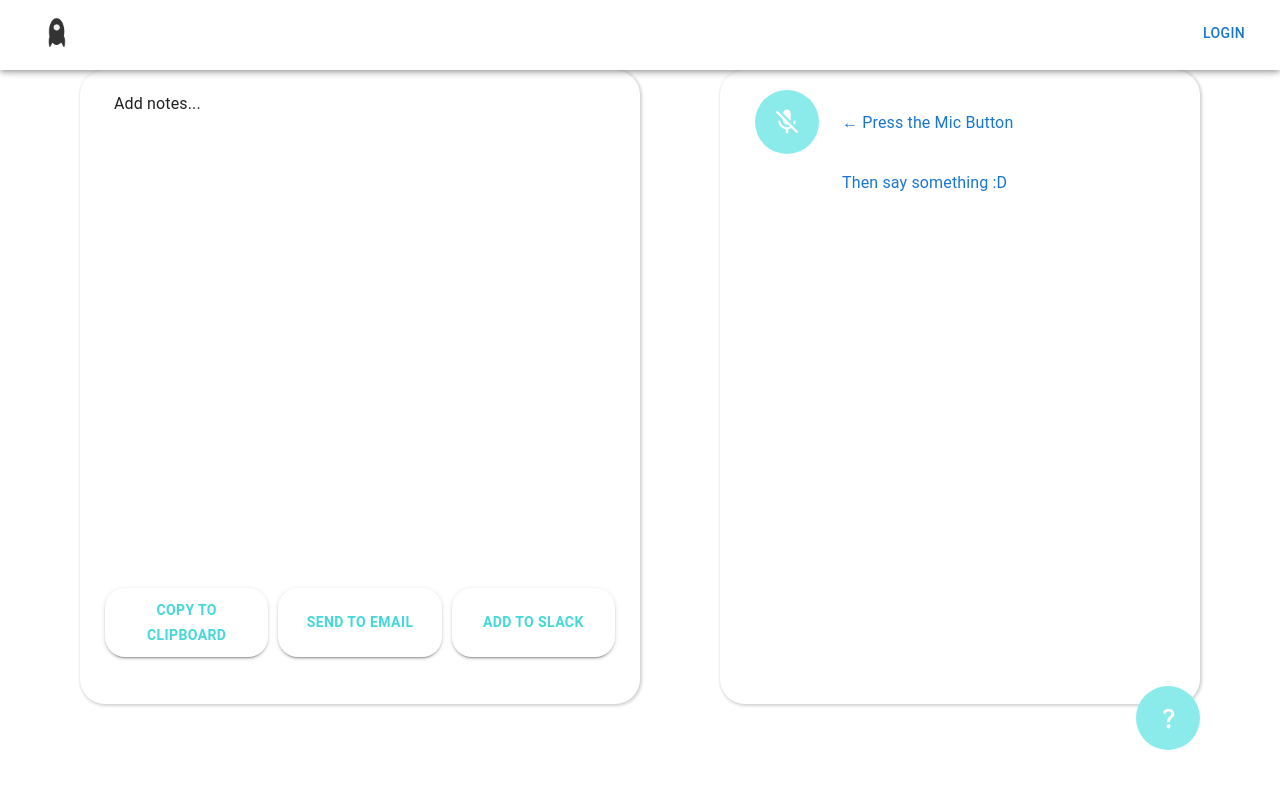
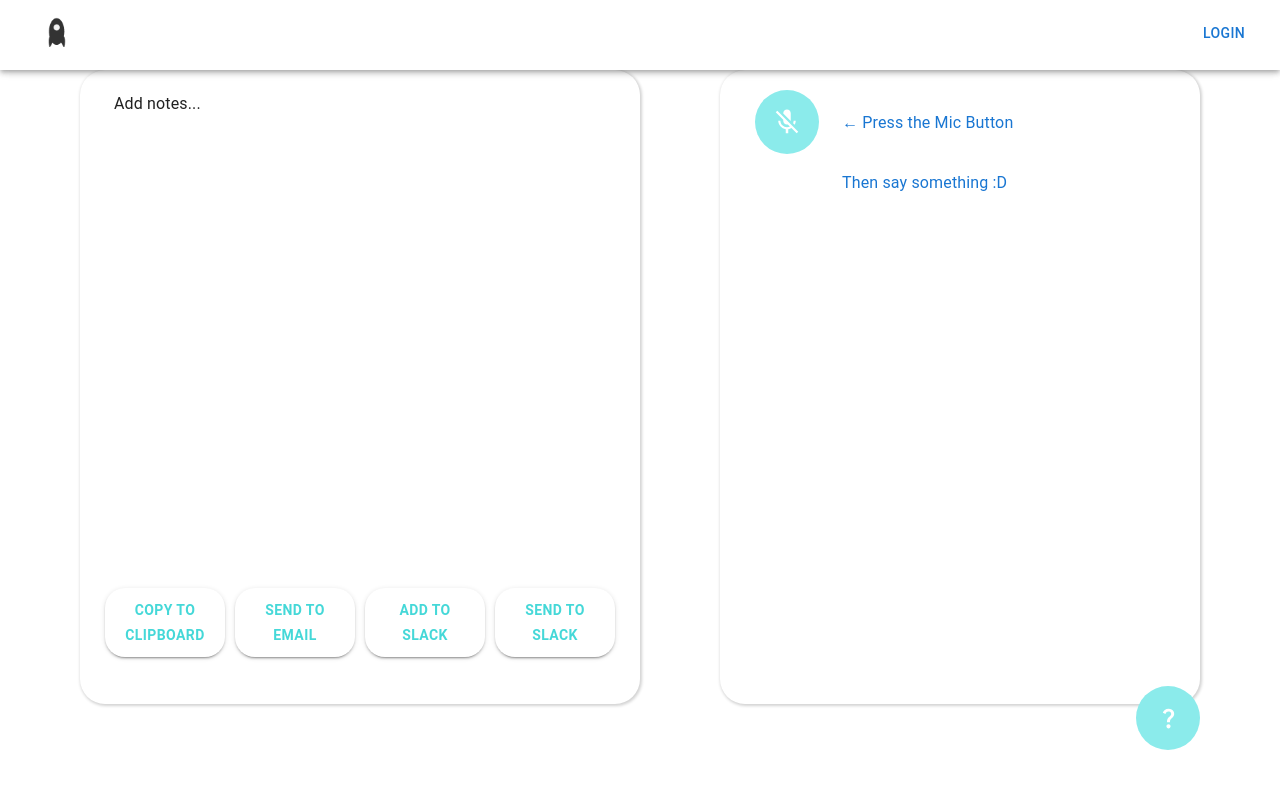
Before and after one commit to assembo/note-taker, a React (Create React App) app: page / in a window 1280 px wide. Shown: the top 788 px of the page. Built offline with nearby package versions, Linux system fonts and the light colour scheme.

Commit message:
send to slack button can work

```diff
--- a/src/NotePanel/NotePanel.jsx
+++ b/src/NotePanel/NotePanel.jsx
@@ -9,7 +9,7 @@ import './NotePanel.css';
 class NotePanel extends React.Component {
   constructor(props) {
     super(props);
-    this.state = {};
+    this.state = { added: false};
   }
   render() {
     return (
@@ -107,19 +107,46 @@ class NotePanel extends React.Component {
               background: 'white',
               boxShadow: '1 1 1 1',
             }}
-            onClick={ async () => {
-              window.location = "https://slack.com/oauth/v2/authorize?client_id=1849110550144.3455765220631&scope=channels:read,chat:write,incoming-webhook,users:read,users:read.email&user_scope="
+            onClick={ () => {window.location = "https://slack.com/oauth/v2/authorize?client_id=1849110550144.3455765220631&scope=channels:read,chat:write,incoming-webhook,users:read,users:read.email&user_scope="
+            this.setState({added: true})}}
+            callback={ async () => {
               await axios.get("slack_user_token",
               {
                 params: {
                   code : window.location.search.slice(1).split("&")[0].split("=")[1]
                 }
                 })
-              this.setState({added: true})
           }}
           >
             {this.state.added ? "Send to Slack" : "Add to Slack"}
           </Button>
+          <Button
+            className="NotePanel__add_to_slack"
+            variant="contained"
+            fullWidth
+            style={{
+              borderRadius: '20px',
+              fontWeight: 'bolder',
+              padding: '10px',
+              marginRight: '5px',
+              marginLeft: '5px',
+              marginTop: '20px',
+              marginBottom: '5px',
+              color: '#45d8d8',
+              background: 'white',
+              boxShadow: '1 1 1 1',
+            }}
+            onClick={ async () => {
+              await axios.get("send_message",
+              {
+                params: {
+                  notes : this.props.note
+                }
+                })
+              }}
+            >
+            Send to Slack
+            </Button>
         </div>
       </div>
     );
```
